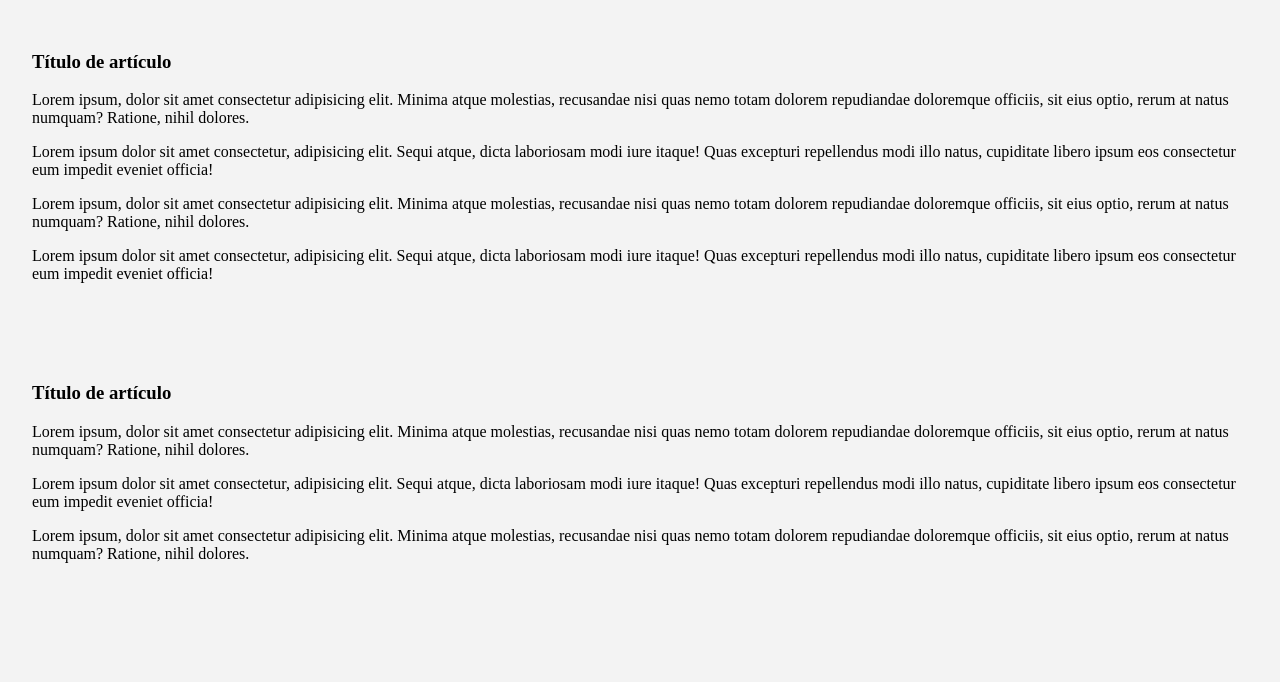
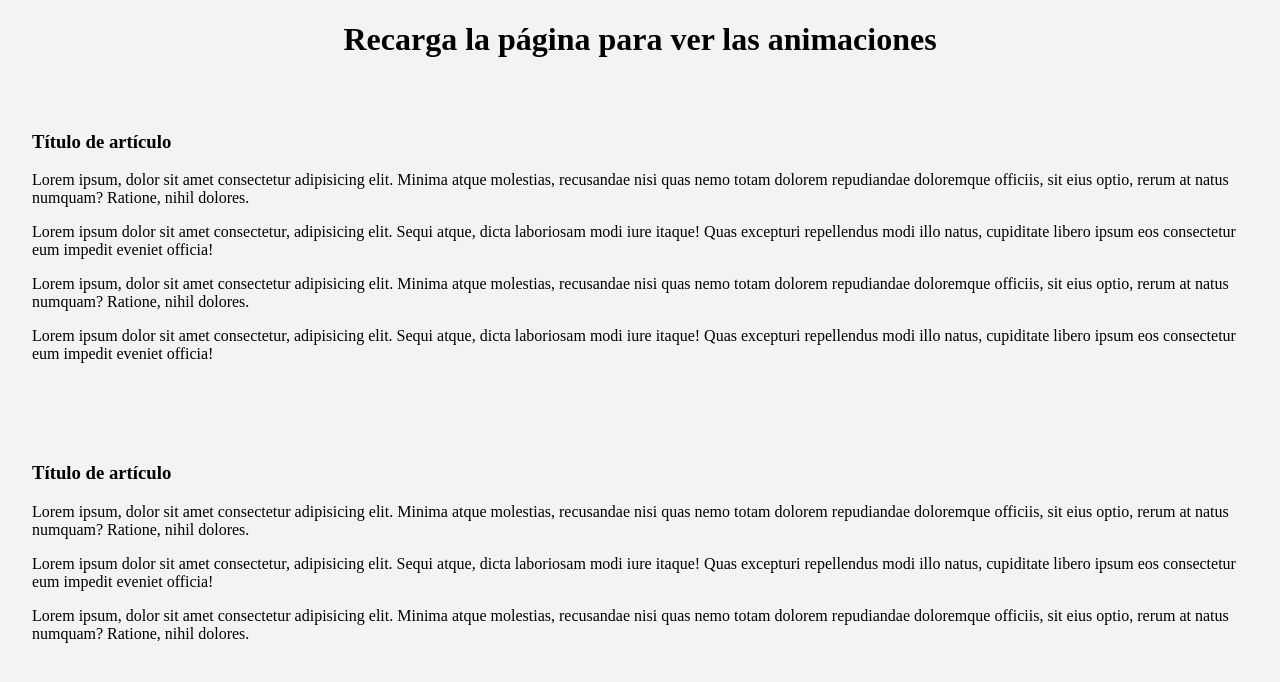
Before and after one commit to Ancient-R/Guia-de-Desarrollo-09-animaciones-css, a plain HTML site: page index.html in a window 1280 px wide. Drawn offline with nearby package versions, Linux system fonts and the light colour scheme.

Commit message:
Agregando un titulo y estilos

```diff
--- a/index.html
+++ b/index.html
@@ -8,6 +8,8 @@
     <link rel="stylesheet" href="https://cdnjs.cloudflare.com/ajax/libs/animate.css/4.1.1/animate.min.css" />
 </head>
 <body>
+
+    <h1 class="title">Recarga la página para ver las animaciones</h1>
 
     <section class="section">
         <article class="article">
--- a/styles/styles.css
+++ b/styles/styles.css
@@ -3,6 +3,10 @@ body{
     margin: 0;
 }
 
+.title{
+    text-align: center;
+}
+
 .article{
     padding: 2rem;
 }
```
